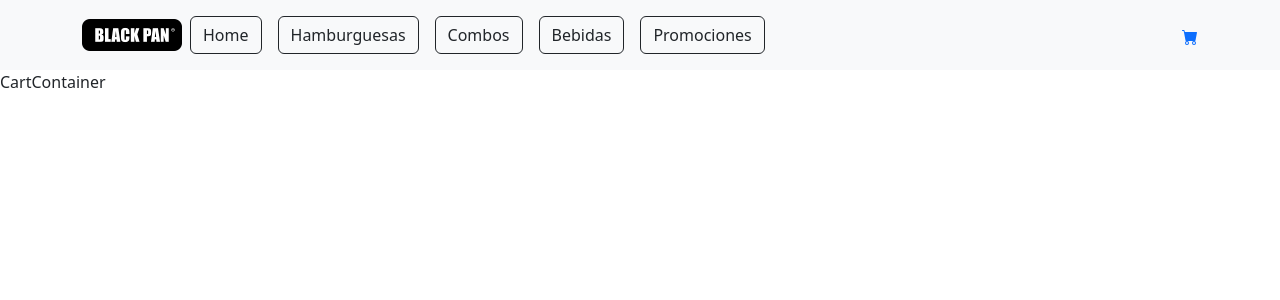
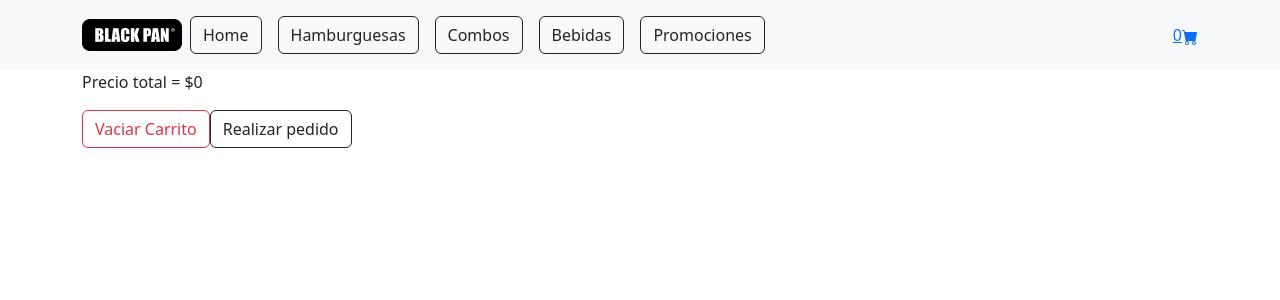
Before and after one commit to herediaguille/reactjs-herediaguillermo, a React (Vite) app: page /cart in a window 1280 px wide. Shown: the top 300 px of the page. Built offline with nearby package versions, Linux system fonts and the light colour scheme.

Commit message:
Entrega final

```diff
--- a/package.json
+++ b/package.json
@@ -12,6 +12,7 @@
   "dependencies": {
     "@react-icons/all-files": "^4.1.0",
     "bootstrap": "^5.3.2",
+    "firebase": "^10.6.0",
     "react": "^18.2.0",
     "react-bootstrap": "^2.9.0",
     "react-dom": "^18.2.0",
--- a/src/App.jsx
+++ b/src/App.jsx
@@ -6,6 +6,7 @@ import NavBar from './components/NavBar/NavBar.jsx'
 import ItemListContainer from './components/ItemListContainer/ItemListContainer.jsx'
 import { CartContainer } from './components/CartContainer/CartContainer.jsx';
 import { ItemDetailContainer } from './components/ItemDetailContaienr/ItemDetailContainer.jsx';
+import { CartContextProvider } from './CartContext/CartContext.jsx';
 //Estilos
 //import './App.css'
 import 'bootstrap/dist/css/bootstrap.min.css';
@@ -14,6 +15,7 @@ function App() {
 //  const [count, setCount] = useState(0)
 
   return (
+    <CartContextProvider>
       <BrowserRouter>
         <NavBar/>
         <Routes>
@@ -24,6 +26,7 @@ function App() {
           <Route path='*' element={<Navigate to='/'/>}/>
         </Routes>
       </BrowserRouter>
+    </CartContextProvider>
   )
 }
 
--- /dev/null
+++ b/src/CartContext/CartContext.jsx
@@ -0,0 +1,56 @@
+import { createContext, useContext, useState } from "react";
+
+export const CartContext = createContext([])
+
+export const useCartContext = () =>  useContext(CartContext)
+
+export const CartContextProvider = ({children}) => {
+
+    const [cartList, setCartList] = useState([])
+
+
+    const agregarAlCarrito = (product) => {
+
+        setCartList([
+            ...cartList,
+            product
+        ])
+
+    }
+
+    const calcularTotalProductos = (cartList) => {
+        return cartList.reduce((totalProductos, product) => totalProductos + product.cant, 0);
+    }
+
+    const eliminarProducto = (productId) => {
+        const productToDelete = cartList.find((product) => product.id === productId);
+
+        if (productToDelete) {
+            if (productToDelete.cant > 1) {
+                const updatedCart = cartList.map((product) =>
+                    product.id === productId ? { ...product, cant: product.cant - 1 } : product
+                );
+                setCartList(updatedCart);
+            } else {
+                const updatedCart = cartList.filter((product) => product.id !== productId);
+                setCartList(updatedCart);
+            }
+        }
+    };
+
+    const vaciarCarrito = () => {
+        setCartList([])
+    }
+
+    return(
+        <CartContext.Provider value={{
+            cartList,
+            agregarAlCarrito,
+            eliminarProducto,
+            calcularTotalProductos,
+            vaciarCarrito
+        }}>
+            {children}
+        </CartContext.Provider>
+    )
+}
--- a/src/components/CartContainer/CartContainer.jsx
+++ b/src/components/CartContainer/CartContainer.jsx
@@ -1,5 +1,53 @@
+import { useContext } from "react"
+import { CartContext } from "../../CartContext/CartContext"
+import Card from 'react-bootstrap/Card';
+import ListGroup from 'react-bootstrap/ListGroup';
+
+
+
 export const CartContainer = () => {
+
+    const {cartList, vaciarCarrito, eliminarProducto} = useContext(CartContext)
+
+    const handleEliminarClick = (productId) => {
+        eliminarProducto(productId);
+    }
+
+    const totalPrice = () => {
+        return cartList.reduce((total, product) => total + product.price * product.cant, 0);
+    }
+
     return (
-        <div>CartContainer</div>
+        <div>
+            <div className="container">
+            {cartList.map(product =>
+            <div className="row">
+            <div className="col-lg-3 col-md-6" >
+                <Card>
+                    <Card.Img variant="top" src={product.img} alt={product.title} className="rounded d-block"/>
+                </Card>
+            </div>
+            <div className="col-lg-6 col-md-6">
+                <Card  >
+                    <Card.Body>
+                        <Card.Title>{product.title}</Card.Title>
+                        <Card.Text>
+                            {product.description}
+                        </Card.Text>
+                    </Card.Body>
+                    <ListGroup className="list-group-flush">
+                        <ListGroup.Item>Precio: ${product.price} - Cantidad: {product.cant}
+                            <button className="btn btn-danger" onClick={() => handleEliminarClick(product.id)}>X</button>
+                        </ListGroup.Item>
+                    </ListGroup>
+                </Card>
+            </div>
+            </div>
+            )}
+            <p>Precio total = ${totalPrice()}</p>
+            <button className="btn btn-outline-danger" onClick={vaciarCarrito}>Vaciar Carrito</button>
+            <button className="btn btn-outline-dark" >Realizar pedido</button>
+            </div>
+        </div>
     )
 }
--- a/src/components/Cartwidget/CartWidget.jsx
+++ b/src/components/Cartwidget/CartWidget.jsx
@@ -1,7 +1,16 @@
+import { useContext } from "react"
+import { CartContext } from "../../CartContext/CartContext"
+
 import { BsFillCartFill } from "react-icons/bs";
 
 export const CartWidget = () => {
+
+    const { cartList, calcularTotalProductos } = useContext(CartContext)
+
     return (
-        <div><BsFillCartFill /></div>
+        <div>
+            <span>{calcularTotalProductos(cartList)}</span>
+            <BsFillCartFill />
+        </div>
     )
 }
--- a/src/components/ItemDetailContaienr/ItemDetailContainer.jsx
+++ b/src/components/ItemDetailContaienr/ItemDetailContainer.jsx
@@ -1,23 +1,31 @@
-import { useEffect, useState } from "react"
+import { useContext, useEffect, useState } from "react"
+import { doc, getDoc, getFirestore } from "firebase/firestore"
+
 import { mfetch } from "../../helpers/mFetch"
 import { ItemCounter } from "../ItemCounter/ItemCounter"
 import { Link, useParams } from "react-router-dom"
 import Card from 'react-bootstrap/Card';
 import ListGroup from 'react-bootstrap/ListGroup';
-
-const onAdd = cant => {
-    console.log(cant)
-}
+import { CartContext } from "../../CartContext/CartContext"
 
 export const ItemDetailContainer = () => {
-const [ product, setProduct ] = useState ([])
+    const [ product, setProduct ] = useState ([])
     const { pid } = useParams()
 
-    useEffect(()=> {
-        mfetch(pid)
-        .then(resultado => setProduct(resultado))
-        .catch(error => console.log(error))
-    }, [])
+    const {agregarAlCarrito, cartList} = useContext (CartContext)
+
+    const onAdd = cant => {
+        agregarAlCarrito({ ...product, cant })
+    }
+    console.log(cartList)
+
+    useEffect(()=>{
+        const dbFirestore = getFirestore()
+        const queryDoc = doc(dbFirestore, 'products', pid)
+        getDoc(queryDoc)
+        .then(res => setProduct( { id: res.id , ...res.data() } ))
+        .catch(err => console.log(err))
+    },[])
     return (
         <div className="container">
             <div className="row">
--- a/src/components/ItemListContainer/ItemListContainer.jsx
+++ b/src/components/ItemListContainer/ItemListContainer.jsx
@@ -1,24 +1,36 @@
 import { useEffect, useState } from "react"
+import { collection, doc, getDoc, getDocs, getFirestore, limit, orderBy, query, where } from 'firebase/firestore'
+
 import { mfetch } from "../../helpers/mFetch"
 import { ItemList } from "../ItemList/ItemList"
+
 import { useParams } from "react-router-dom"
 
-function ItemListContainer({greeting = 'Saludos'}) {
-    const [ products, setProducts ] = useState ([])
+
+function ItemListContainer({ greeting = 'saludos' }) {
+    const [ products, setProducts ] = useState([])
+    const [ product, setProduct ] = useState({})
+    const [ loading, setLoading ]   = useState(true)
+    const [ like, setLike ]   = useState(false)
+
     const { cid } = useParams()
-    console.log(cid)
 
-    useEffect(()=> {
+    useEffect(()=>{
+        const dbFirestore = getFirestore()
+        const queryCollection = collection(dbFirestore, 'products')
+
         if (cid) {
-            mfetch()
-            .then(resultado => setProducts(resultado.filter((product) => product.category === cid)))
+            const queryFilter = query(queryCollection, where('category', '==', cid))
+
+            getDocs(queryFilter)
+            .then(res =>{ setProducts( res.docs.map(product => ({ id: product.id , ...product.data() }) ) )})
             .catch(error => console.log(error))
-            .finally(()=> console.log('error capturado'))
+
         }else{
-            mfetch()
-            .then(resultado => setProducts(resultado))
+
+            getDocs(queryCollection)
+            .then(res => setProducts( res.docs.map(product => ({ id: product.id , ...product.data() }) ) ))
             .catch(error => console.log(error))
-            .finally(()=> console.log('error capturado'))
         }
     }, [cid])
     return (
--- a/src/components/NavBar/NavBar.jsx
+++ b/src/components/NavBar/NavBar.jsx
@@ -27,7 +27,7 @@ function NavBar() {
                 </Navbar.Collapse>
 
                 <Link to='cart'>
-                    <CartWidget/>
+                    <CartWidget />
                 </Link>
               </Container>
             </Navbar>
--- /dev/null
+++ b/src/firebase/config.js
@@ -0,0 +1,14 @@
+import { initializeApp } from "firebase/app";
+
+const firebaseConfig = {
+  apiKey: "AIzaSyB0kGWL5Y35CVGF7PM2QBxRuy8Hfovtqxg",
+  authDomain: "proyectoreactjsheredia.firebaseapp.com",
+  projectId: "proyectoreactjsheredia",
+  storageBucket: "proyectoreactjsheredia.appspot.com",
+  messagingSenderId: "163142261606",
+  appId: "1:163142261606:web:6b8385f173041dffe786a7"
+};
+
+const app = initializeApp(firebaseConfig);
+
+export const initFirebase = () => app
--- a/src/main.jsx
+++ b/src/main.jsx
@@ -1,8 +1,10 @@
 import React from 'react'
 import ReactDOM from 'react-dom/client'
 import App from './App.jsx'
+import { initFirebase } from './firebase/config.js'
 //import './index.css'
 
+initFirebase()
 ReactDOM.createRoot(document.getElementById('root')).render(
   <React.StrictMode>
     <App />
```
Also changed, not shown: 1 other file (tests, documents, lock files or other folders). Lines whose indentation alone changed are shown as unchanged.
